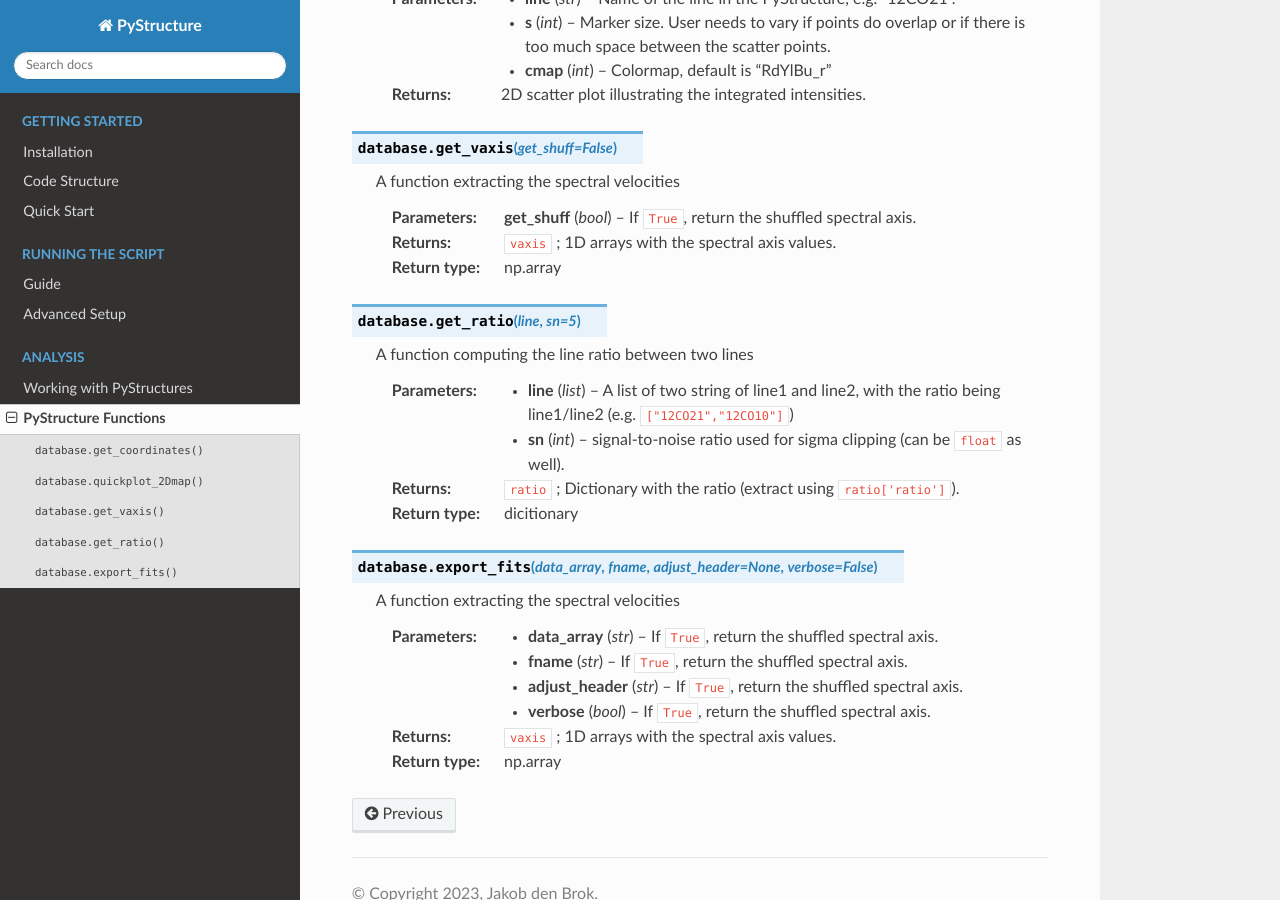
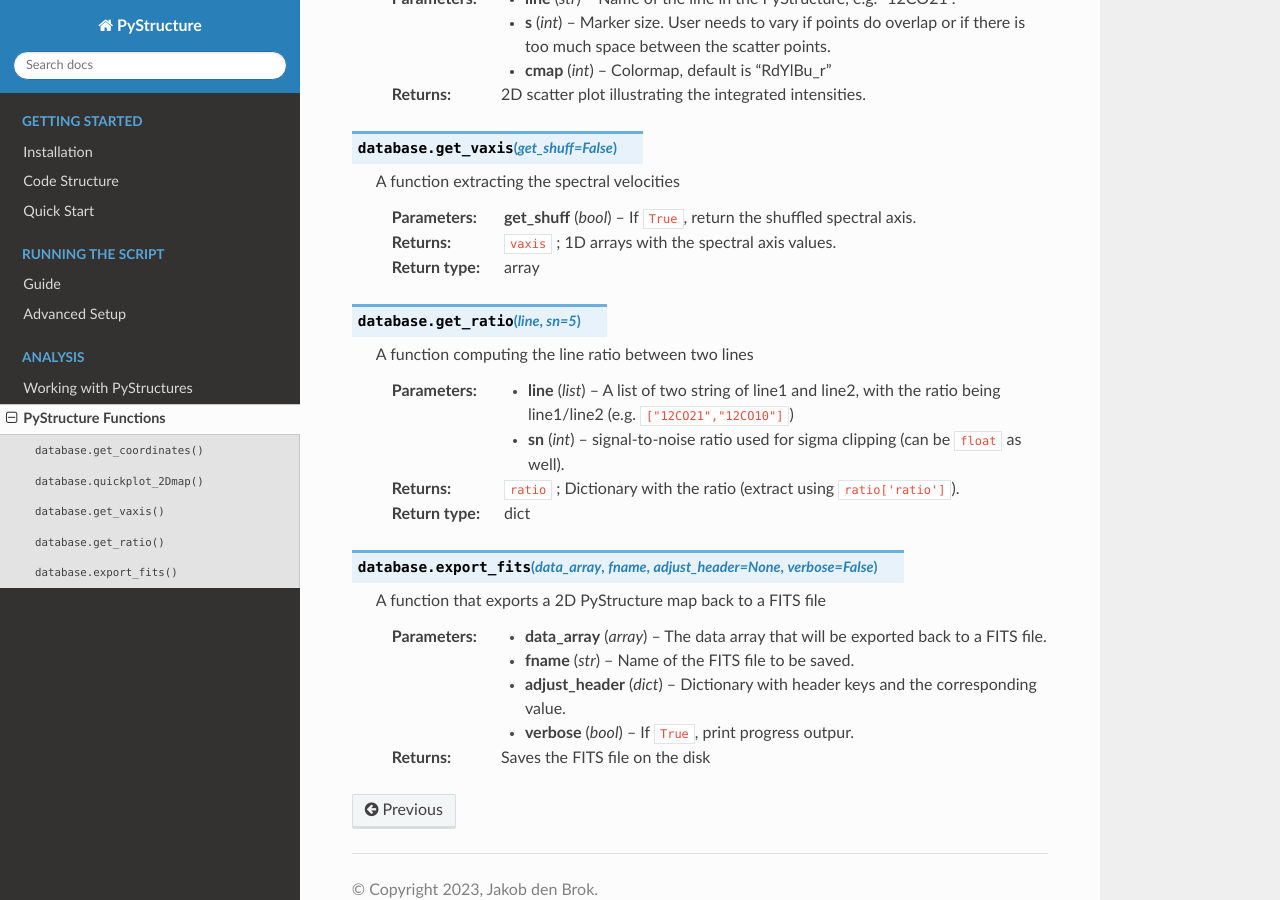
Before and after one commit to lukas-neumann-astro/PyStructure, a Sphinx documentation site: the page built from docs/source/PyStructFunctions.rst, in a window 1280 px wide and 900 px high, scrolled down 590 px. Built offline with Sphinx 7.4.7 and the Read the Docs theme 2.0.0, drawn with Linux system fonts in a browser that asks for light colours.

Commit message:
Update PyStructFunctions.rst

```diff
--- a/docs/source/PyStructFunctions.rst
+++ b/docs/source/PyStructFunctions.rst
@@ -32,7 +32,7 @@ You can run the functions using ``database.<function>()``.
     :param get_shuff: If ``True``, return the shuffled spectral axis.
     :type get_shuff: bool
     :return: ``vaxis`` ; 1D arrays with the spectral axis values.
-    :rtype: np.array
+    :rtype: array
 
 .. function:: database.get_ratio(line,sn = 5)
 
@@ -43,19 +43,18 @@ You can run the functions using ``database.<function>()``.
     :param sn: signal-to-noise ratio used for sigma clipping (can be ``float`` as well).
     :type sn: int
     :return: ``ratio`` ; Dictionary with the ratio (extract using ``ratio['ratio']``).
-    :rtype: dicitionary
+    :rtype: dict
 
 .. function:: database.export_fits(data_array,fname,adjust_header=None, verbose=False)
 
-    A function extracting the spectral velocities
+    A function that exports a 2D PyStructure map back to a FITS file
 
-    :param data_array: If ``True``, return the shuffled spectral axis.
-    :type data_array: str
-    :param fname: If ``True``, return the shuffled spectral axis.
+    :param data_array: The data array that will be exported back to a FITS file.
+    :type data_array: array
+    :param fname: Name of the FITS file to be saved.
     :type fname: str
-    :param adjust_header: If ``True``, return the shuffled spectral axis.
-    :type adjust_header: str
-    :param verbose: If ``True``, return the shuffled spectral axis.
+    :param adjust_header: Dictionary with header keys and the corresponding value.
+    :type adjust_header: dict
+    :param verbose: If ``True``, print progress outpur.
     :type verbose: bool
-    :return: ``vaxis`` ; 1D arrays with the spectral axis values.
-    :rtype: np.array
+    :return: Saves the FITS file on the disk
```
